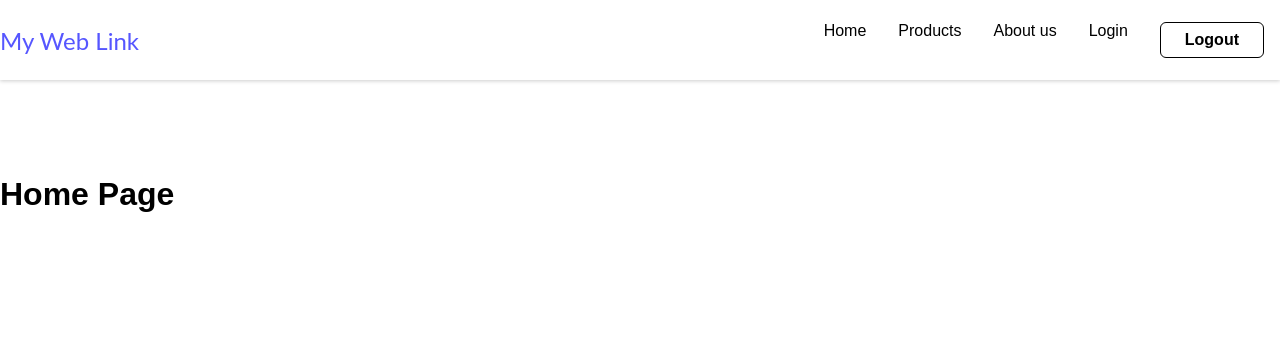
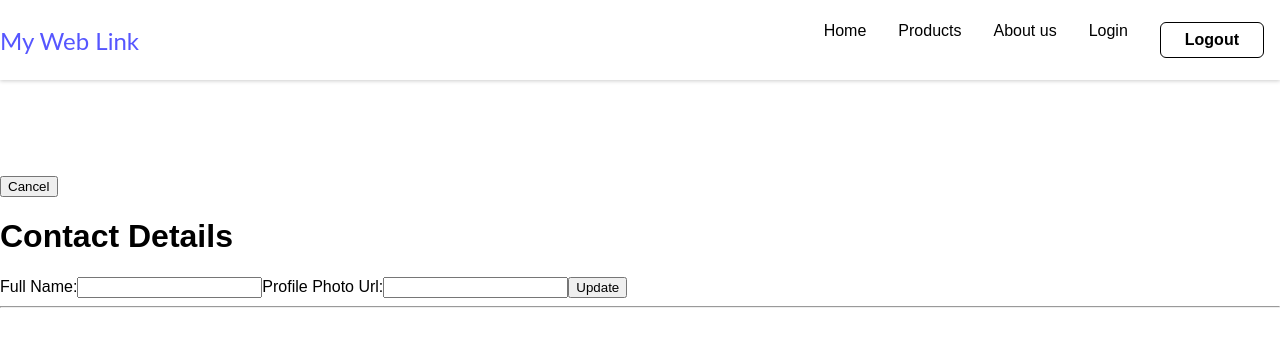
Before and after one commit to kesavaprasad08/Expense-Tracker, a React (Create React App) app: page /completeprofile in a window 1280 px wide. Before the commit this address led to /. Shown: the top 346 px of the page. Built offline with nearby package versions, Linux system fonts and the light colour scheme; sample sign-in values are in the browser's storage.

Commit message:
Complete your profile

```diff
--- a/src/App.js
+++ b/src/App.js
@@ -10,6 +10,7 @@ import ProductsPage from './pages/ProductsPage';
 import AuthContext from './store/auth-context';
 import WelcomePage from './pages/WelcomePage';
 import { Redirect } from 'react-router-dom/cjs/react-router-dom.min';
+import CompleteProfilePage from './pages/CompleteProfilePage';
 
 function App() {
 
@@ -34,6 +35,9 @@ function App() {
         {isLoggedIn && (<Route path='/welcome' exact>
           <WelcomePage />
         </Route>)}
+        {isLoggedIn &&(<Route path='/completeprofile' exact>
+          <CompleteProfilePage/>
+        </Route>)}
         <Route path='*'>
           <Redirect to='/'>
 
--- a/src/pages/AuthForm.module.css
+++ b/src/pages/AuthForm.module.css
@@ -70,6 +70,6 @@
     background-color: lightgreen;
     color: black;
   }
-  p {
+  .actions p {
     color:white;
   }
--- /dev/null
+++ b/src/pages/CompleteProfilePage.js
@@ -0,0 +1,64 @@
+import { useContext, useRef } from "react";
+import AuthContext from "../store/auth-context";
+
+const CompleteProfilePage = () => {
+  const fullNameInputRef = useRef();
+  const profilePhotoUrlRef = useRef();
+
+  const authCtx = useContext(AuthContext);
+
+  const submitHandler = (e) => {
+    e.preventDefault();
+    const name = fullNameInputRef.current.value;
+    const imgUrl = profilePhotoUrlRef.current.value;
+    const idToken = authCtx.token; // get the Firebase Auth ID token for the user
+    const url =
+      "https://identitytoolkit.googleapis.com/v1/accounts:update?key=AIzaSyCBIutYQxemEvfAy3NV3Cxty0b_12wNrU0";
+    const requestBody = {
+      idToken: idToken,
+      displayName: name,
+      photoUrl: imgUrl,
+      deleteAttribute: [], // list of attributes to delete, can be empty
+      returnSecureToken: true, // whether or not to return an ID and refresh token
+    };
+    fetch(url, {
+      method: "POST",
+      body: JSON.stringify(requestBody),
+      headers: {
+        "Content-Type": "application/json",
+      },
+    })
+      .then((response) => {
+        if (!response.ok) {
+          console.log(response);
+          console.log("Profile Updated Successfully");
+        }
+
+        return response.json();
+      })
+      .then((data) => {
+        console.log(data);
+      })
+      .catch((error) => {
+        console.log(error);
+      });
+  };
+
+  return (
+    <>
+      <button>Cancel</button>
+      <h1>Contact Details</h1>
+
+      <form onSubmit={submitHandler}>
+        <label htmlFor="fullName">Full Name:</label>
+        <input ref={fullNameInputRef}></input>
+        <label htmlFor="profilePhotoUrl">Profile Photo Url:</label>
+        <input ref={profilePhotoUrlRef}></input>
+        <button>Update</button>
+      </form>
+      <hr />
+    </>
+  );
+};
+
+export default CompleteProfilePage;
--- a/src/pages/WelcomePage.js
+++ b/src/pages/WelcomePage.js
@@ -1,6 +1,10 @@
+import { Link } from "react-router-dom/cjs/react-router-dom.min";
 const WelcomePage = () => {
     return<>
+
     <h2>Welcome To Expense Tracker!!!</h2>
+
+    <p> Your Profile is incomplete.<Link to='/completeprofile'>Complete Now</Link> </p>
     <hr />
     </>
 }
```
